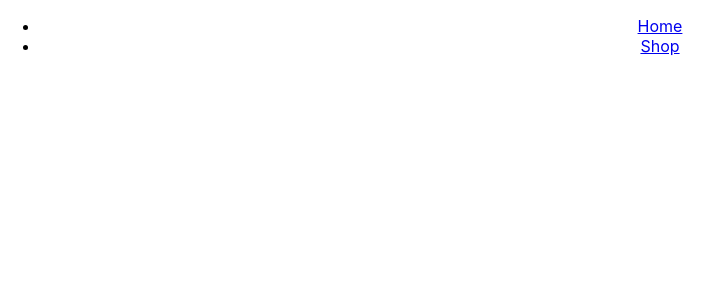
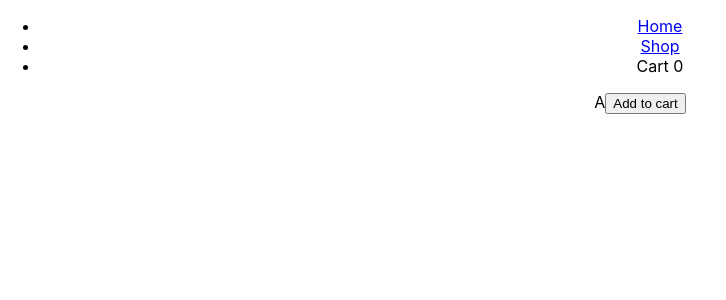
Before and after one commit to snaeem3/shopping-cart, a React (Create React App) app: page /shop/A in a window 1280 px wide. Before the commit this address had no page. Shown: the top 300 px of the page, without its empty margins (0-726 px from the left). Built offline with nearby package versions, Linux system fonts and the light colour scheme.

Commit message:
Add working add to cart button and counter

```diff
--- a/src/App.js
+++ b/src/App.js
@@ -1,22 +1,55 @@
 import React, { useState, useEffect } from 'react';
-import { BrowserRouter, Routes, Route } from 'react-router-dom';
-import { products } from './products';
+import { BrowserRouter, Routes, Route, Link } from 'react-router-dom';
+import uniqid from 'uniqid';
+import { productData } from './productData';
 import logo from './logo.svg';
 import './App.css';
 import Nav from './components/Nav';
 import Home from './components/Home';
 import Shop from './components/Shop';
+import ProductDetail from './components/ProductDetail';
 
 const App = () => {
   const [cart, setCart] = useState([]);
 
+  // Give every product a unique ID
+  const products = productData.map((obj) => ({
+    ...obj,
+    id: uniqid(),
+  }));
+  const numCartProducts = cart.length; // number of unique products in cart
+
+  const addItemToCart = (productID, quantity = 1) => {
+    const updatedCart = [...cart];
+
+    // Check if the product ID already exists in the cart
+    const index = updatedCart.findIndex((item) => item.id === productID);
+
+    if (index !== -1) {
+      // If the product ID already exists, update the quantity
+      updatedCart[index].quantity += quantity;
+    } else {
+      // If the product ID doesn't exist, add a new item to the cart
+      updatedCart.push({ productID, quantity });
+    }
+
+    setCart(updatedCart);
+  };
+
   return (
     <BrowserRouter>
       <div className="App">
-        <Nav homePath="/" shopPath="/shop" />
+        <Nav homePath="/" shopPath="/shop" numCartProducts={numCartProducts} />
         <Routes>
           <Route path="/" element={<Home />} />
-          <Route path="/shop" element={<Shop products={products} />} />
+          <Route
+            path="/shop"
+            element={<Shop products={products} addItemToCart={addItemToCart} />}
+          />
+          <Route
+            path="/shop/:productId"
+            element={<ProductDetail addItemToCart={addItemToCart} />}
+          />
           {/* <Route path="/checkout" element={<Checkout cart={cart} />} /> */}
         </Routes>
       </div>
--- a/src/components/Nav.js
+++ b/src/components/Nav.js
@@ -1,16 +1,19 @@
 /* eslint-disable react/prop-types */
+import { Link } from 'react-router-dom';
+
 const Nav = (props) => {
-  const { homePath, shopPath } = props;
+  const { homePath, shopPath, numCartProducts } = props;
 
   return (
     <nav>
       <ul>
         <li>
-          <a href={homePath}>Home</a>
+          <Link to={homePath}>Home</Link>
         </li>
         <li>
-          <a href={shopPath}>Shop</a>
+          <Link to={shopPath}>Shop</Link>
         </li>
+        <li>Cart {numCartProducts}</li>
       </ul>
     </nav>
   );
--- a/src/components/Product.js
+++ b/src/components/Product.js
@@ -1,11 +1,15 @@
 /* eslint-disable react/prop-types */
+import { Link } from 'react-router-dom';
+
 const Product = (props) => {
   const { name, price, category, inStock, imgUrl } = props;
 
   return (
     <div className="product">
-      <h1>{name}</h1>
-      <img src={imgUrl} className="product-image" alt={name} />
+      <Link to={`/shop/${name}`}>
+        <h1>{name}</h1>
+        <img src={imgUrl} className="product-image" alt={name} />
+      </Link>
       <strong>{price}</strong>
       {inStock ? (
         <span className="in-stock">IN STOCK</span>
--- /dev/null
+++ b/src/components/ProductDetail.js
@@ -0,0 +1,22 @@
+/* eslint-disable react/prop-types */
+import { useParams } from 'react-router-dom';
+
+const ProductDetail = (props) => {
+  const { productId } = useParams();
+  const { addItemToCart } = props;
+  // Use the productId to fetch and display the appropriate product
+  return (
+    <div className="product-detail">
+      {productId}
+      <button
+        className="add-to-cart-btn"
+        type="button"
+        onClick={() => addItemToCart(productId, 1)}
+      >
+        Add to cart
+      </button>
+    </div>
+  );
+};
+
+export default ProductDetail;
--- a/src/components/Shop.js
+++ b/src/components/Shop.js
@@ -1,10 +1,11 @@
 /* eslint-disable react/prop-types */
 import React, { useState, useEffect } from 'react';
+import { Link } from 'react-router-dom';
 import uniqid from 'uniqid';
 import Product from './Product';
 
 const Shop = (props) => {
-  const { products } = props;
+  const { products, addItemToCart } = props;
 
   const [currentCategory, setCurrentCategory] = useState('All');
 
@@ -57,6 +58,7 @@
     <div className="product-grid">
       {items.map((item) => (
         <Product
+          key={item.id}
           name={item.name}
           price={item.price}
           category={item.category}
--- a/src/products.js
+++ b/src/productData.js
@@ -1,4 +1,4 @@
-export const products = [
+export const productData = [
   {
     name: 'A',
     price: 1.11,
```
